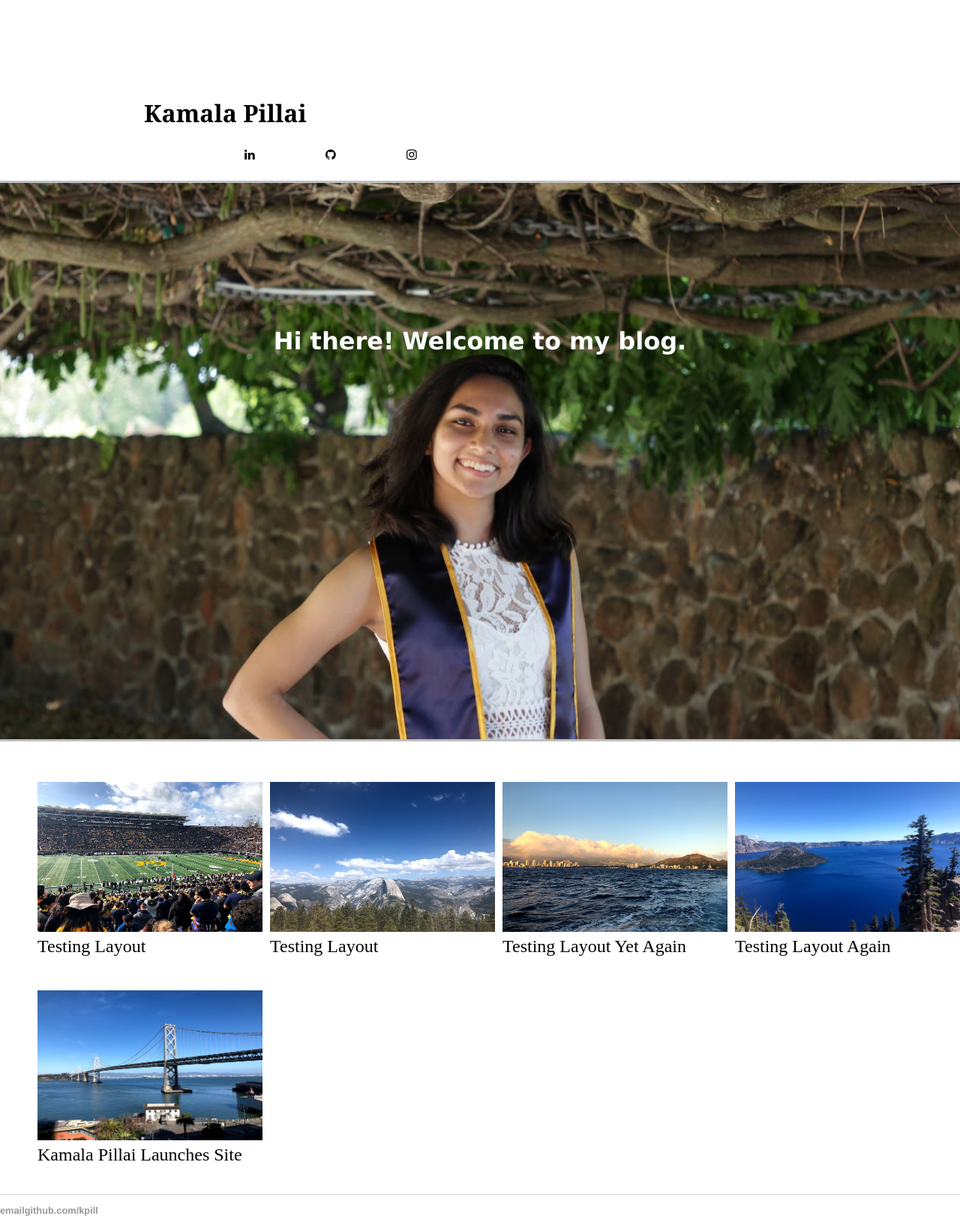
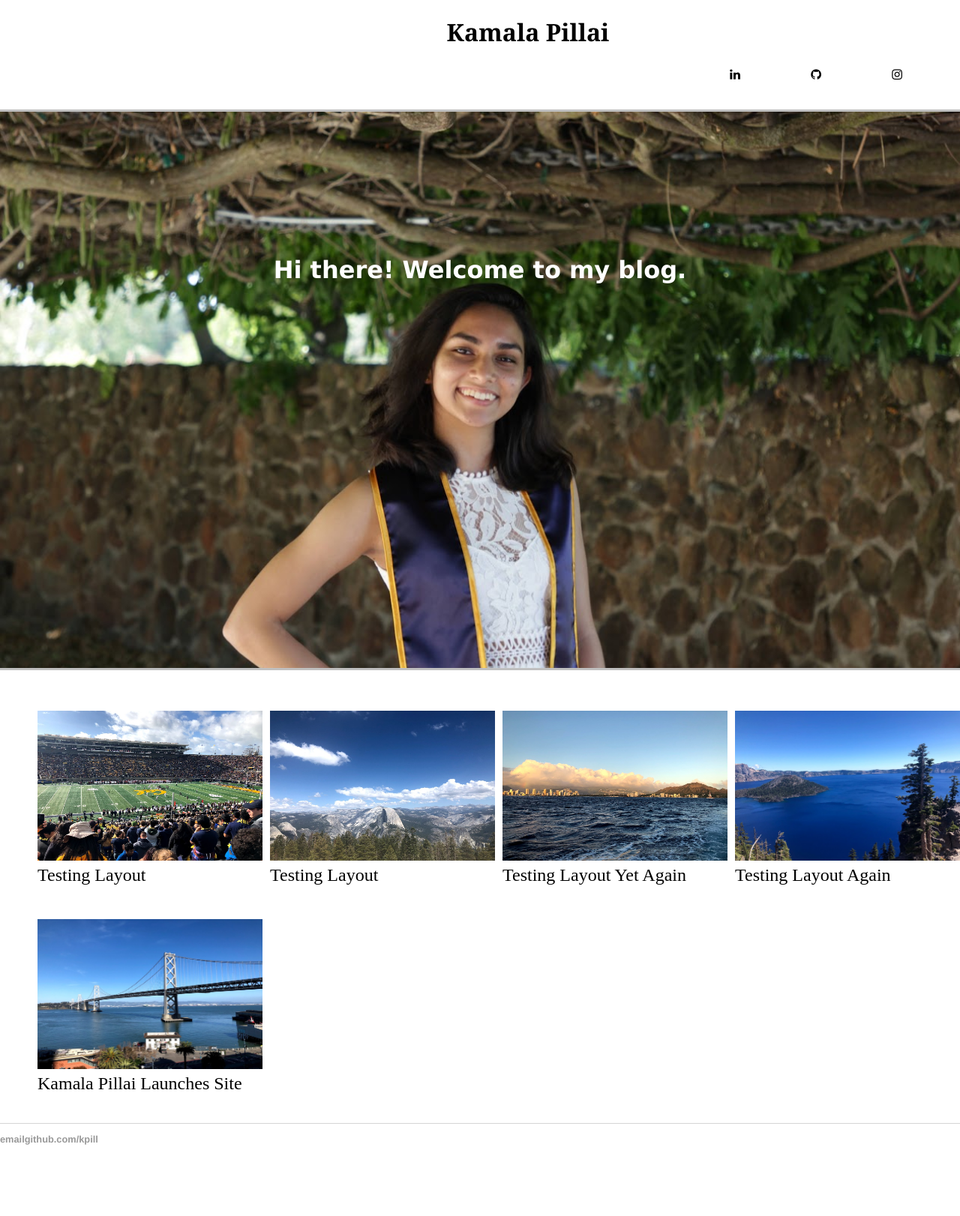
Before and after one commit to kpill/kpill.github.io, a Jekyll site: the page built from index.html, in a window 1280 px wide. Shown: the whole page at 75% size. Built offline with Jekyll 4.4.1, drawn with Linux system fonts in a browser that asks for light colours; after the commit the page ends 1527 px from its top, so only the background shows below that.

Commit message:
Update main.css

```diff
--- a/css/main.css
+++ b/css/main.css
@@ -1,7 +1,7 @@
 header {
 	display: inline-block;
 	color: Black;
-	width: auto;
+	width: 100vw;
 	text-align: center;
 }
 
@@ -9,14 +9,14 @@ header {
 	display: inline-block;
 	float: left;
 	vertical-align: middle;
+	width: 10%;
 }
 
 a.home {
 	display: inline-block;
 	color: Black;
 	text-decoration: none;
-	padding-left: 15vw;
-	padding-right: 15vw;
+	width: 60%
 	vertical-align: middle;
 }
 
@@ -29,6 +29,7 @@ a.home:hover, a.home:active {
 	display: inline-block;
 	float: right;
 	vertical-align: middle;
+	width: 30%;
 }
 
 .fa, .fas {
```
